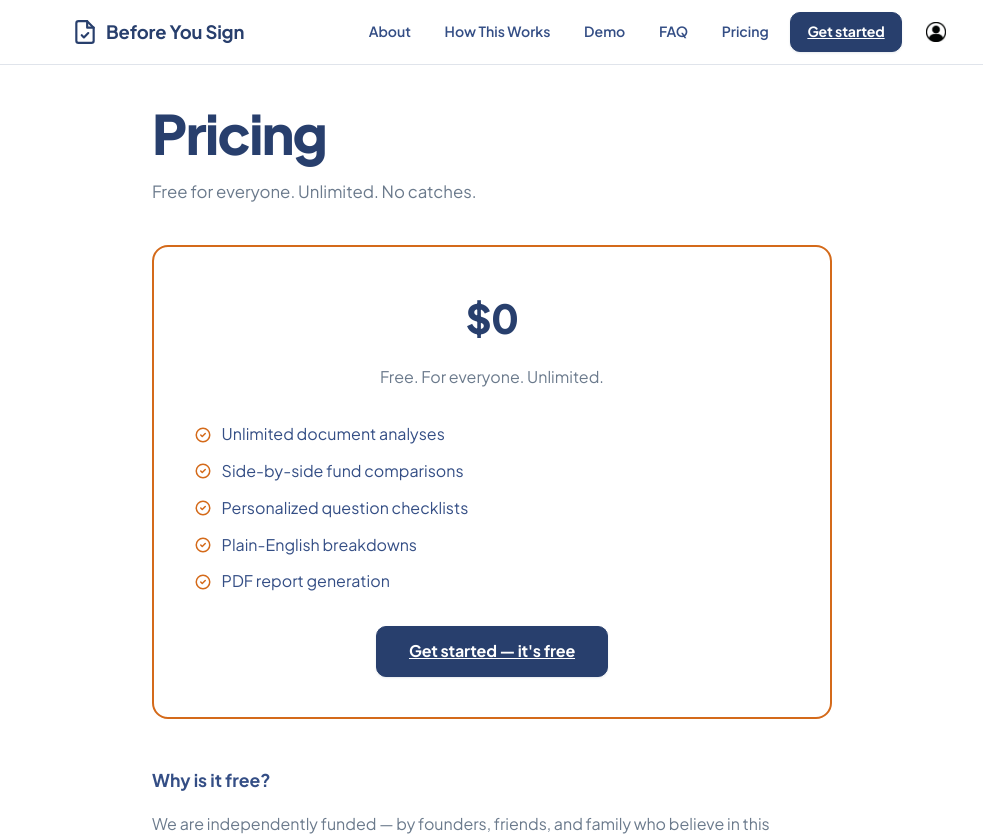
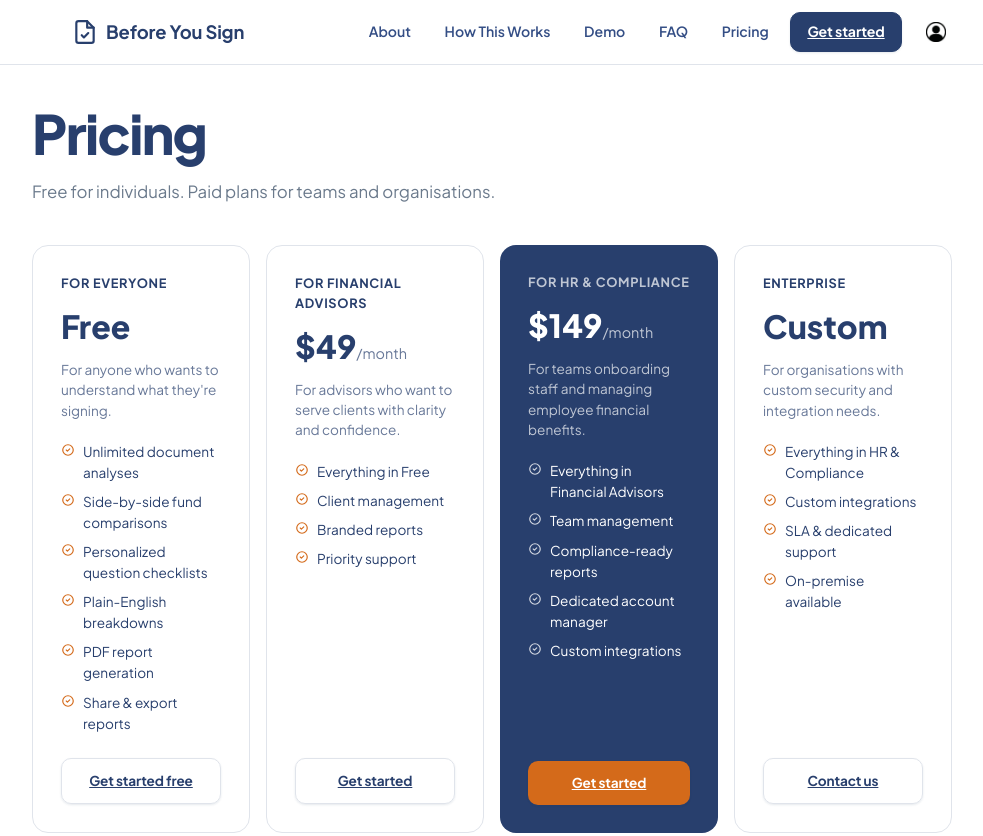
Before and after one commit to junhaochoo/Before-you-, a Next.js app in the folder apps/web/: page /pricing in a window 1280 px wide. Shown: the top 836 px of the page, without its empty margins (148-1131 px from the left). Built offline with nearby package versions, Linux system fonts and the light colour scheme.

Commit message:
feat(pricing): add 4-tier pricing with free, advisors, HR, and enterprise plans

```diff
--- a/apps/web/app/pricing/page.tsx
+++ b/apps/web/app/pricing/page.tsx
@@ -5,10 +5,79 @@
   title: "Pricing — Before You Sign",
 };
 
+const tiers = [
+  {
+    name: "For Everyone",
+    price: "Free",
+    period: "",
+    description: "For anyone who wants to understand what they're signing.",
+    features: [
+      "Unlimited document analyses",
+      "Side-by-side fund comparisons",
+      "Personalized question checklists",
+      "Plain-English breakdowns",
+      "PDF report generation",
+      "Share & export reports",
+    ],
+    cta: "Get started free",
+    href: "/login?mode=signup",
+    highlight: false,
+  },
+  {
+    name: "For Financial Advisors",
+    price: "$49",
+    period: "/month",
+    description:
+      "For advisors who want to serve clients with clarity and confidence.",
+    features: [
+      "Everything in Free",
+      "Client management",
+      "Branded reports",
+      "Priority support",
+    ],
+    cta: "Get started",
+    href: "/login?mode=signup",
+    highlight: false,
+  },
+  {
+    name: "For HR & Compliance",
+    price: "$149",
+    period: "/month",
+    description:
+      "For teams onboarding staff and managing employee financial benefits.",
+    features: [
+      "Everything in Financial Advisors",
+      "Team management",
+      "Compliance-ready reports",
+      "Dedicated account manager",
+      "Custom integrations",
+    ],
+    cta: "Get started",
+    href: "/login?mode=signup",
+    highlight: true,
+  },
+  {
+    name: "Enterprise",
+    price: "Custom",
+    period: "",
+    description:
+      "For organisations with custom security and integration needs.",
+    features: [
+      "Everything in HR & Compliance",
+      "Custom integrations",
+      "SLA & dedicated support",
+      "On-premise available",
+    ],
+    cta: "Contact us",
+    href: "mailto:hello@beforeyousign.sg",
+    highlight: false,
+  },
+];
+
 export default function PricingPage() {
   return (
     <main
-      style={{ maxWidth: "720px", margin: "0 auto", padding: "2.5rem 1.25rem" }}
+      style={{ maxWidth: "960px", margin: "0 auto", padding: "2.5rem 1.25rem" }}
     >
       <h1 style={{ marginBottom: "0.5rem" }}>Pricing</h1>
       <p
@@ -18,104 +87,143 @@
           fontSize: "1.05rem",
         }}
       >
-        Free for everyone. Unlimited. No catches.
+        Free for individuals. Paid plans for teams and organisations.
       </p>
 
-      {/* Pricing card */}
+      {/* Tier cards */}
       <div
         style={{
-          background: "var(--surface)",
-          border: "2px solid var(--accent)",
-          borderRadius: "1rem",
-          padding: "2.5rem",
-          textAlign: "center",
+          display: "grid",
+          gridTemplateColumns: "repeat(auto-fit, minmax(200px, 1fr))",
+          gap: "1rem",
           marginBottom: "3rem",
         }}
       >
-        <h2
+        {tiers.map((tier) => (
+          <div
+            key={tier.name}
             style={{
-            fontSize: "2.5rem",
-            fontWeight: 800,
-            margin: "0 0 0.5rem",
-            color: "var(--ink)",
+              background: tier.highlight ? "var(--ink)" : "var(--surface)",
+              color: tier.highlight ? "#fff" : "var(--ink)",
+              border: tier.highlight ? "none" : "1px solid var(--line)",
+              borderRadius: "1rem",
+              padding: "1.75rem",
+              display: "flex",
+              flexDirection: "column",
+              gap: "0",
             }}
           >
-          $0
-        </h2>
-        <p style={{ color: "var(--muted)", marginBottom: "2rem" }}>
-          Free. For everyone. Unlimited.
+            <p
+              style={{
+                fontSize: "0.8rem",
+                fontWeight: 700,
+                textTransform: "uppercase",
+                letterSpacing: "0.05em",
+                margin: "0 0 0.5rem",
+                opacity: tier.highlight ? 0.7 : 1,
+              }}
+            >
+              {tier.name}
             </p>
-
+            <div style={{ marginBottom: "0.5rem" }}>
+              <span
+                style={{
+                  fontSize: "2rem",
+                  fontWeight: 800,
+                  color: tier.highlight ? "#fff" : "var(--ink)",
+                }}
+              >
+                {tier.price}
+              </span>
+              {tier.period && (
+                <span style={{ fontSize: "0.9rem", opacity: 0.7 }}>
+                  {tier.period}
+                </span>
+              )}
+            </div>
+            <p
+              style={{
+                fontSize: "0.85rem",
+                opacity: 0.7,
+                margin: "0 0 1.25rem",
+                lineHeight: 1.5,
+              }}
+            >
+              {tier.description}
+            </p>
             <ul
               style={{
                 listStyle: "none",
                 padding: 0,
-            margin: "0 0 2rem",
+                margin: "0 0 1.5rem",
+                flex: 1,
                 display: "flex",
                 flexDirection: "column",
-            gap: "0.75rem",
-            textAlign: "left",
+                gap: "0.5rem",
               }}
             >
-          {[
-            "Unlimited document analyses",
-            "Side-by-side fund comparisons",
-            "Personalized question checklists",
-            "Plain-English breakdowns",
-            "PDF report generation",
-          ].map((feature) => (
+              {tier.features.map((f) => (
                 <li
-              key={feature}
-              style={{ display: "flex", alignItems: "center", gap: "0.6rem" }}
+                  key={f}
+                  style={{
+                    display: "flex",
+                    alignItems: "flex-start",
+                    gap: "0.5rem",
+                    fontSize: "0.85rem",
+                  }}
                 >
                   <Icon
                     name="check-circle"
-                size={18}
-                style={{ color: "var(--accent)", flexShrink: 0 }}
+                    size={14}
+                    style={{
+                      color: tier.highlight
+                        ? "rgba(255,255,255,0.8)"
+                        : "var(--accent)",
+                      flexShrink: 0,
+                      marginTop: "2px",
+                    }}
                   />
-              <span>{feature}</span>
+                  <span>{f}</span>
                 </li>
               ))}
             </ul>
-
             <Link
-          href="/login?mode=signup"
+              href={tier.href}
               className="btn"
-          style={{ fontSize: "1rem", padding: "0.75rem 2rem" }}
+              style={{
+                background: tier.highlight ? "var(--accent)" : "transparent",
+                border: tier.highlight ? "none" : "1px solid var(--line)",
+                color: tier.highlight ? "#fff" : "var(--ink)",
+                textAlign: "center",
+                justifyContent: "center",
+                fontSize: "0.85rem",
+              }}
             >
-          Get started — it's free
+              {tier.cta}
             </Link>
+          </div>
+        ))}
       </div>
 
       {/* Why free */}
-      <section style={{ marginBottom: "3rem" }}>
+      <section style={{ marginBottom: "2.5rem" }}>
         <h3
-          style={{ fontSize: "1.1rem", fontWeight: 700, marginBottom: "1rem" }}
+          style={{ fontSize: "1rem", fontWeight: 700, marginBottom: "0.75rem" }}
         >
-          Why is it free?
+          Why is the individual plan free?
         </h3>
-        <p
-          style={{
-            color: "var(--muted)",
-            lineHeight: 1.7,
-            marginBottom: "1rem",
-          }}
-        >
+        <p style={{ color: "var(--muted)", lineHeight: 1.7 }}>
           We are independently funded — by founders, friends, and family who
           believe in this mission. We don&apos;t sell data, serve ads, or earn
           referral fees from any financial product. Our goal is simple: help
           Singaporeans make smarter financial decisions with better information.
         </p>
-        <p style={{ color: "var(--muted)", lineHeight: 1.7 }}>
-          3 in 4 Singaporeans can&apos;t read insurance terms. We want to change
-          that.
-        </p>
       </section>
 
       {/* Secure & private */}
-      <section style={{ marginBottom: "3rem" }}>
+      <section style={{ marginBottom: "2.5rem" }}>
         <h3
-          style={{ fontSize: "1.1rem", fontWeight: 700, marginBottom: "1rem" }}
+          style={{ fontSize: "1rem", fontWeight: 700, marginBottom: "0.75rem" }}
         >
           Secure and private
         </h3>
```
Lines whose indentation alone changed are shown as unchanged.
